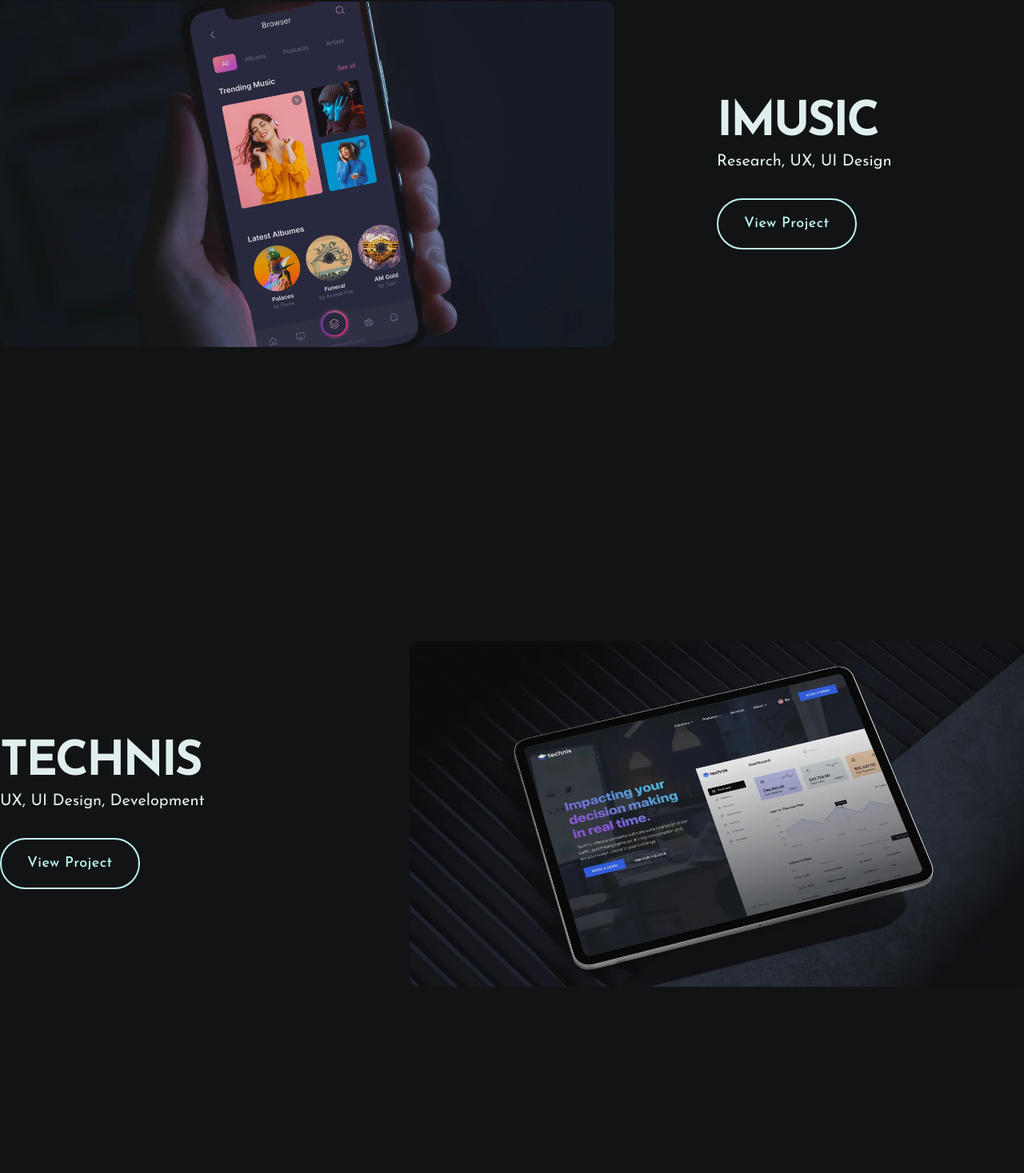
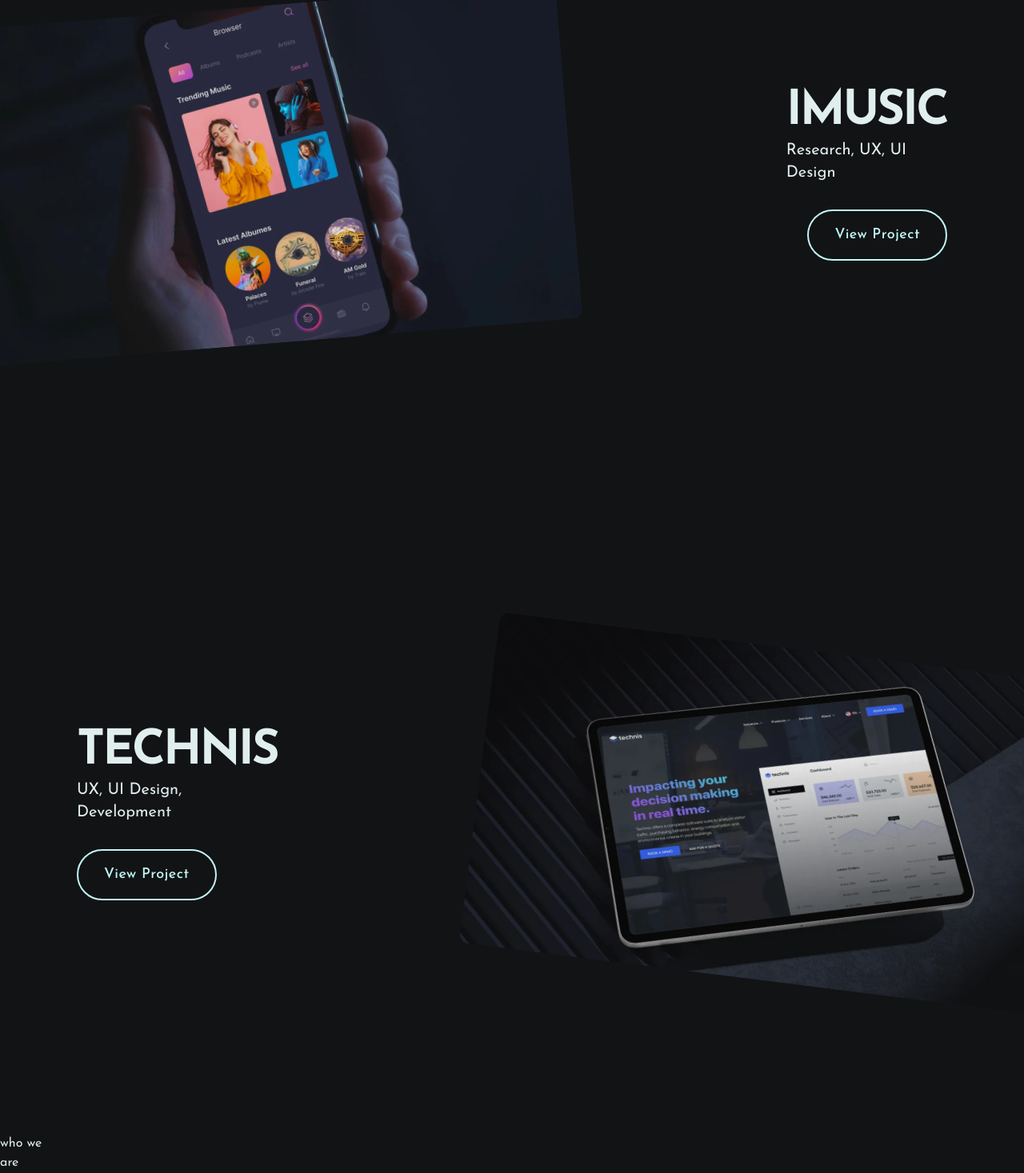
Before and after one commit to sambid10/in, a Next.js app: page / in a window 1280 px wide. Shown: the part 4182-5649 px from the top of the page at 80% size. Before the commit the page ends 5600 px from the top, so only its background shows below. Built offline with nearby package versions, Linux system fonts and the light colour scheme.

Commit message:
finished workwithuspage

```diff
--- a/app/components/ComponentWrapper.tsx
+++ b/app/components/ComponentWrapper.tsx
@@ -1,10 +1,12 @@
 import React from 'react'
+import { twMerge } from 'tailwind-merge'
 
-export default function ComponentWrapper({children}:{
-    children:React.ReactNode
+export default function ComponentWrapper({children,className}:{
+    children:React.ReactNode,
+    className?:string
 }) {
   return (
-    <div className='max-w-7xl mx-auto w-full h-full'>
+    <div className={ twMerge(` max-w-7xl mx-auto w-full h-full overflow-x-visible`,className)}>
         {children}
     </div>
   )
--- /dev/null
+++ b/app/components/Pages/AboutUsPage/AboutUsPage.tsx
@@ -0,0 +1,17 @@
+import React from 'react'
+import ComponentWrapper from '../../ComponentWrapper'
+
+export default function AboutUsPage() {
+    return (
+        <ComponentWrapper>
+            <h1>who we <br /> are</h1>
+            <p>As an award-winning agency within <br />
+                the digital jungle, TRIONN® transcends <br />
+                aesthetics, crafting your vision into a <br />
+                legacy that endures.</p>
+
+
+
+        </ComponentWrapper>
+    )
+}
--- a/app/components/Pages/PicturePage/PicturePage.tsx
+++ b/app/components/Pages/PicturePage/PicturePage.tsx
@@ -1,42 +1,33 @@
-import React from 'react'
+"use client"
 import ComponentWrapper from '../../ComponentWrapper'
 import Image from 'next/image'
 import { Button } from '../../Button/Button'
+import { motion, useScroll, useTransform } from "motion/react"
+import { useRef } from 'react'
 
 export default function PicturePage() {
-    const projects = [
-        {
-            title: "loftloom",
-            subtitle: "UI Design, UX, Wireframe",
-            imageSrc: "/1.webp",
-            imageAlt: "pic1",
-        },
-        {
-            title: "imusic",
-            subtitle: "Research, UX, UI Design",
-            imageSrc: "/2.webp",
-            imageAlt: "pic2",
-        },
-        {
-            title: "technis",
-            subtitle: "UX, UI Design, Development",
-            imageSrc: "/3.webp",
-            imageAlt: "pic3",
-        },
-    ]
-
     return (
-        <ComponentWrapper>
-            <div className="flex flex-col">
-                {projects.map((project, index) => (
-                    <ProjectShowcase
-                        key={project.title}
-                        {...project}
-                        reverse={index % 2 === 1}
-                    />
-                ))}
-            </div>
-        </ComponentWrapper>
+        <div>
+            <ProjectShowcase
+                title="loftloom"
+                subtitle="UI Design, UX, Wireframe"
+                imageSrc="/1.webp"
+                imageAlt="pic1"
+            />
+            <ProjectShowcase
+                title="imusic"
+                subtitle="Research, UX, UI Design"
+                imageSrc="/2.webp"
+                imageAlt="pic2"
+                reverse={true}
+            />
+            <ProjectShowcase
+                title="technis"
+                subtitle="UX, UI Design, Development"
+                imageSrc="/3.webp"
+                imageAlt="pic3"
+            />
+        </div>
     )
 }
 
@@ -57,33 +48,59 @@ function ProjectShowcase({
     buttonLabel = 'View Project',
     reverse = false,
 }: ProjectShowcaseProps) {
+
+    const ref = useRef<HTMLDivElement>(null)
+
+    const { scrollYProgress } = useScroll({
+        target: ref,
+        offset: ["start end", "end start"],
+    })
+
+    const rotate = useTransform(scrollYProgress, [0, 0.5], [reverse ? -10 : 10, 0])
+    const x = useTransform(scrollYProgress, [0, 1], [reverse ? -100 : 100, reverse ? 100 : -100])
+    const scale = useTransform(scrollYProgress, [0, 1], [0.95, 1.05])
+
     return (
         <div
-            className={`flex h-dvh w-full items-center justify-between ${
-                reverse ? 'flex-row-reverse' : ''
-            }`}
+            ref={ref}
+            className={`flex w-full items-center justify-between overflow-hidden gap-6 py-20 min-h-dvh
+                flex-col md:flex-row
+                ${reverse ? 'md:flex-row-reverse' : ''}
+            `}
         >
-            <div className="flex flex-col gap-8 w-[30%]">
-                <div className="flex flex-col gap-2">
-                    <h1 className="uppercase font-bold text-6xl tracking-tighter">
+            <motion.div
+                initial={{ y: "100px", opacity: 1 }}
+                whileInView={{ y: "0%", opacity: 1 }}
+                viewport={{ once: false, amount: 0.3 }}
+                transition={{ duration: 0.4, ease: "easeIn" }}
+                className={`
+                    flex flex-col gap-8 w-full md:w-[30%]
+                    ${reverse ? 'md:items-end items-start px-24' : 'items-start px-24'}
+                `}
+            >
+                <div className="flex flex-col gap-2 ">
+                    <h1 className="uppercase font-bold text-4xl md:text-6xl tracking-tighter">
                         {title}
                     </h1>
-                    <p className="text-xl -mt-1">{subtitle}</p>
+                    <p className="text-lg md:text-xl -mt-1">{subtitle}</p>
                 </div>
 
                 <Button>
                     <h1>{buttonLabel}</h1>
                 </Button>
-            </div>
+            </motion.div>
 
-            <div className="relative w-[60%] aspect-video">
+            <motion.div
+                className="relative w-full md:w-[60%] aspect-video"
+                style={{ rotateZ: rotate, x, scale }}
+            >
                 <Image
                     fill
                     alt={imageAlt}
                     src={imageSrc}
                     className="rounded-xl object-cover"
                 />
-            </div>
+            </motion.div>
         </div>
     )
 }
--- a/app/page.tsx
+++ b/app/page.tsx
@@ -1,4 +1,5 @@
 
+import AboutUsPage from "./components/Pages/AboutUsPage/AboutUsPage";
 import LandingPage from "./components/Pages/LandingPage/LandingPage";
 import PicturePage from "./components/Pages/PicturePage/PicturePage";
 import WorkWithUsPage from "./components/Pages/Work/WorkWithUsPage";
@@ -9,6 +10,7 @@ export default function Home() {
       <LandingPage/>
       <WorkWithUsPage/>
       <PicturePage/>
+      <AboutUsPage/>
   </div>
   );
 }
--- a/package.json
+++ b/package.json
@@ -13,7 +13,8 @@
     "next": "16.2.4",
     "react": "19.2.4",
     "react-dom": "19.2.4",
-    "react-icons": "^5.6.0"
+    "react-icons": "^5.6.0",
+    "tailwind-merge": "^3.5.0"
   },
   "devDependencies": {
     "@tailwindcss/postcss": "^4",
```
Also changed, not shown: 1 other file (tests, documents, lock files or other folders).
